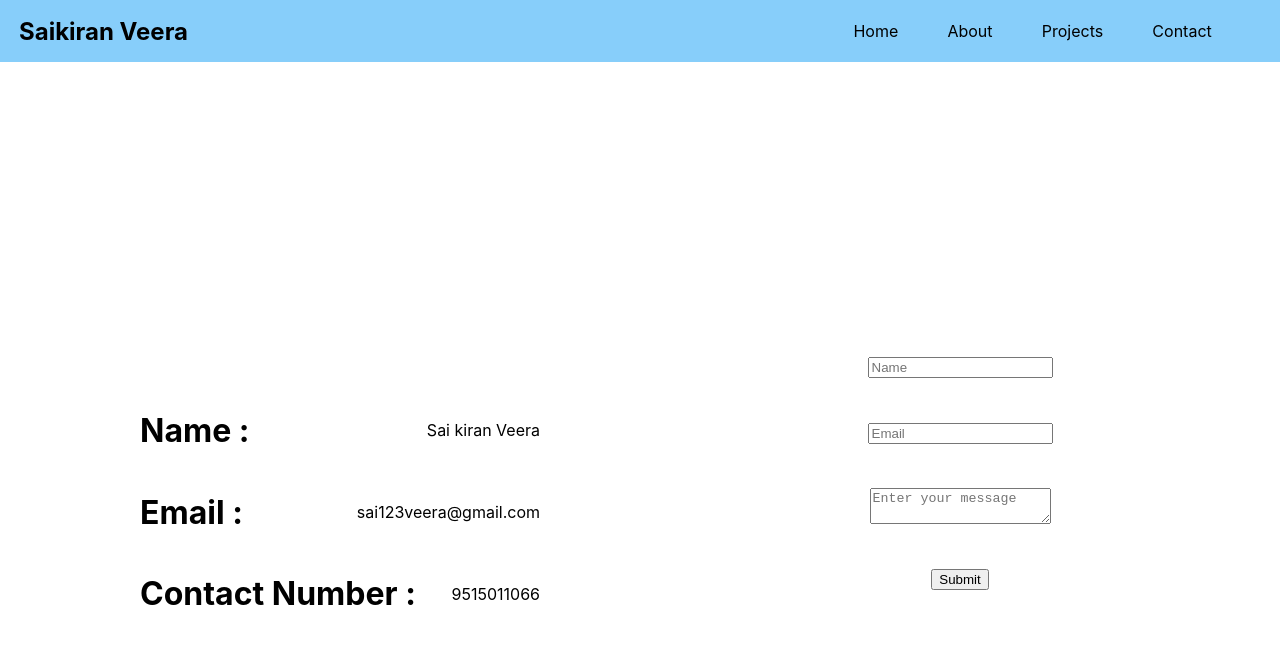
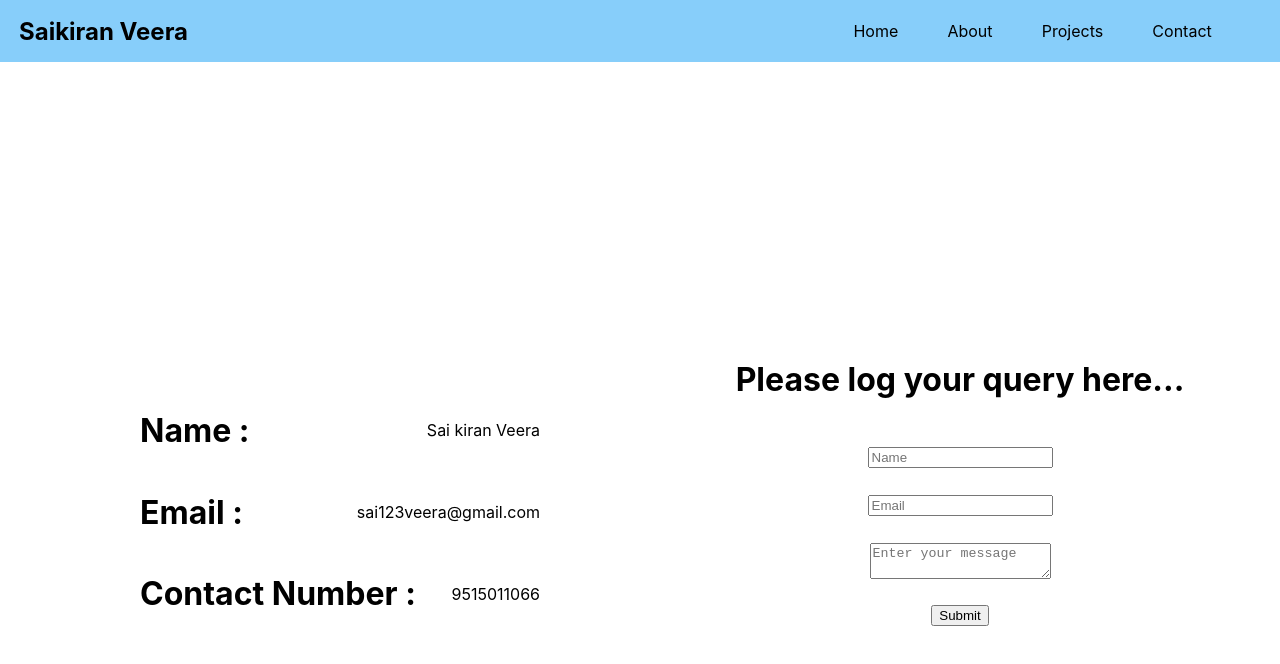
Before and after one commit to sailav3veera/Saikiran-Portfolio, a React (Create React App) app: page /contact in a window 1280 px wide. Shown: the top 664 px of the page. Built offline with nearby package versions, Linux system fonts and the light colour scheme.

Commit message:
added for heading

```diff
--- a/src/Components/ContactForm/index.js
+++ b/src/Components/ContactForm/index.js
@@ -34,6 +34,7 @@ export default function ContactForm() {
 
   return (
     <form onSubmit={onSubmit} className="formdetails">
+      <h1>Please log your query here...</h1>
       <input type="text" name="name" placeholder="Name" required />
 
       <input type="email" name="email" placeholder="Email" required />
--- a/src/Components/Home/index.js
+++ b/src/Components/Home/index.js
@@ -6,6 +6,7 @@ class Home extends Component {
   onclickbutton = () => {
     alert("Thanks for taking an interest in getting to know me better!");
   };
+
   render() {
     return (
       <div className="maincontainer">
```
